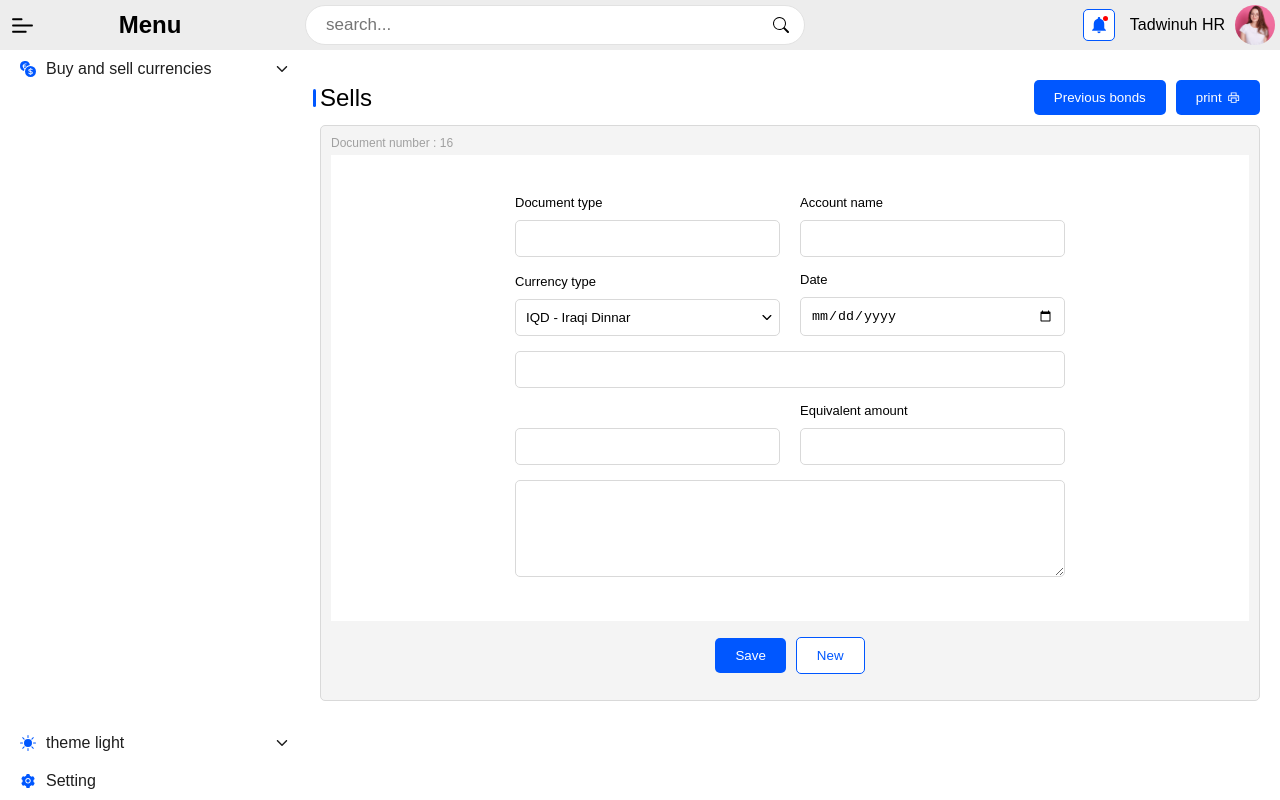
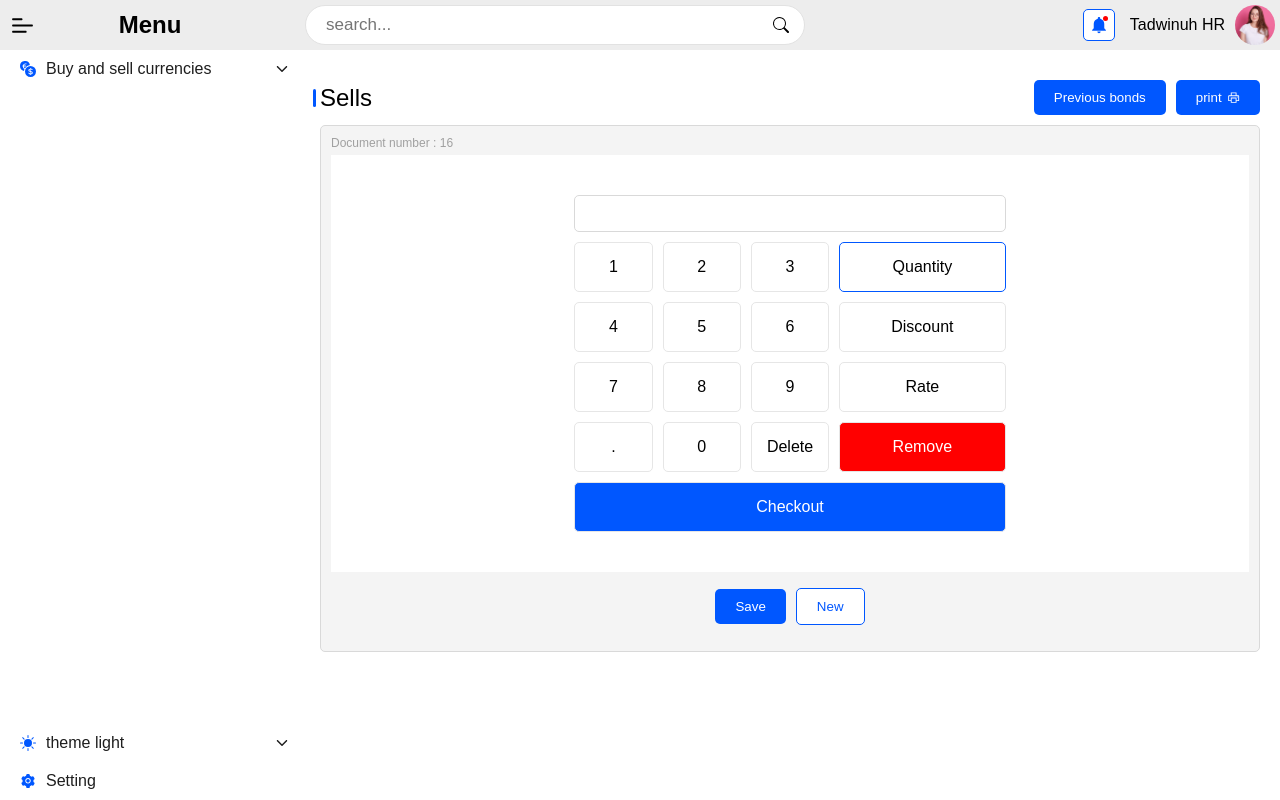
Before and after one commit to AhmedSama/Tadwinuh, a React (Vite) app: page /buy in a window 1280 px wide. Built offline with nearby package versions, Linux system fonts and the light colour scheme; a web font is replaced by a local one.

Commit message:
adding touch screen component

```diff
--- a/src/components/Input.tsx
+++ b/src/components/Input.tsx
@@ -1,5 +1,6 @@
 import React, { useState, useId,ChangeEvent,MouseEvent } from "react";
 import {AiFillEye,AiFillEyeInvisible} from 'react-icons/ai'
+import { formatPhoneNumber, validateNumberAndSplitThemWithCommas } from "../utils/numberFormat";
 type InputProps = {
   labelText?: string | null;
   labelTextAlign?: "start" | "center" | "end",
@@ -9,6 +10,9 @@ type InputProps = {
   onChange?: (text: string) => void;
   textArea? : boolean,
   className?:string,
+  disabled? : boolean,
+  readonly? : boolean,
+  value? : string,
 };
 
 const Input: React.FC<InputProps> = ({
@@ -19,42 +23,19 @@ const Input: React.FC<InputProps> = ({
   onChange,
   textArea = false,
   labelTextAlign="start",
-  className
+  className,
+  disabled = false,
+  readonly = false,
+  value=""
 }: InputProps) => {
-  const [text, setText] = useState<string>("");
+  const [text, setText] = useState<string>(value);
   const [typeState,setTypeState] = useState(type)
   const id = useId();
-  const formatPhoneNumber = (phoneNumber:string) => {
-    // Your formatting logic can go here
-    if (phoneNumber.length <= 3) {
-      return phoneNumber;
-    }
 
-    let countryKey = phoneNumber[0] === '+'  ? '+' : '';
-    countryKey = phoneNumber[0] === '0'  ? '0' : '';
-    const restOfNumber = phoneNumber.slice(countryKey.length);
-
-    let formattedNumber = countryKey;
-    for (let i = 0; i < restOfNumber.length; i += 3) {
-      if(i === 3){
-        formattedNumber += restOfNumber.slice(i, i + 4) + ' ';
-        i+=1
-      }
-      else{
-        formattedNumber += restOfNumber.slice(i, i + 3) + ' ';
-      }
-    }
-
-    return formattedNumber.trim();
-  };
   const handleChange = (e: ChangeEvent<HTMLInputElement>) => {
     const newText = e.target.value;
     if(type === "number"){
-       // A regular expression to remove non-numeric characters
-      const formattedValue = newText.replace(/[^0-9.]/g, '');
-      // Format the numeric value with commas
-      const numberWithCommas = formattedValue.replace(/\B(?=(\d{3})+(?!\d))/g, ',');
-      setText(numberWithCommas)
+      setText(validateNumberAndSplitThemWithCommas(newText))
     }
     else if(type === "phone"){
       // Use a regular expression to remove non-numeric characters and special characters
@@ -96,7 +77,9 @@ const Input: React.FC<InputProps> = ({
         <textarea value={text}
         onChange={handleTextAreaChange}
         style={{ textAlign }}
+        disabled ={disabled}
         placeholder={placeholder}
+        readOnly={readonly}
         id={id}
         className="input-field" name=""
          cols={10} rows={5}></textarea>
@@ -104,9 +87,11 @@ const Input: React.FC<InputProps> = ({
         <div className="flex align-center rel">
           <input
             value={text}
+            disabled ={disabled}
             onChange={handleChange}
             style={{ textAlign }}
             placeholder={placeholder}
+            readOnly={readonly}
             id={id}
             className="input-field"
             type={typeState === "number" || typeState === "phone" ? "text" : typeState}
--- /dev/null
+++ b/src/components/Touch.tsx
@@ -0,0 +1,85 @@
+import {useState} from 'react'
+import { validateNumberAndSplitThemWithCommas } from '../utils/numberFormat'
+const Touch = () => {
+    const [quantity,setQuantity] = useState("")
+    const [discount,setDiscount] = useState("")
+    const [rate,setRate] = useState("")
+    const [quantityOn,setQuantityOn] = useState(true)
+    const [discountOn,setDiscountOn] = useState(false)
+    const [rateOn,setRateOn] = useState(false)
+    function validate(oldVal:string,newVal:string){
+        if(oldVal.length === 1 && oldVal[0] === '0' && newVal !== '.'){
+            return newVal
+        }
+        else{
+            return oldVal + newVal
+        }
+    }
+    function handleBtnClick(val:string){
+        if(quantityOn){
+            setQuantity(validateNumberAndSplitThemWithCommas(quantity+ val))
+        }
+        else if(discountOn){
+            setDiscount(validateNumberAndSplitThemWithCommas(discount+ val))
+        }
+        else if(rateOn){
+            setRate(validateNumberAndSplitThemWithCommas(rate+ val))
+        }
+    }
+    function handleDelete(){
+        if(quantityOn){
+            setQuantity(validateNumberAndSplitThemWithCommas(quantity.slice(0,quantity.length - 1)) )
+        }
+        else if(discountOn){
+            setDiscount(validateNumberAndSplitThemWithCommas(discount.slice(0,discount.length - 1)))
+        }
+        else if(rateOn){
+            setRate(validateNumberAndSplitThemWithCommas(rate.slice(0,rate.length - 1)))
+        }
+    }
+    function handleRemove(){
+        if(quantityOn){
+            setQuantity("")
+        }
+        else if(discountOn){
+            setDiscount("")
+        }
+        else if(rateOn){
+            setRate("")
+        }
+    }
+  return (
+    <div>
+        {
+           quantityOn && <input readOnly value={quantity} className="input-field"/>
+        }
+        {
+           discountOn && <input readOnly value={discount} className="input-field"/>
+        }
+        {
+           rateOn && <input readOnly value={rate} className="input-field"/>
+        }
+        <div className="grid mt">
+            <div className="grid-item prevent-select" onPointerDown={()=>handleBtnClick('1')}>1</div>
+            <div className="grid-item prevent-select" onPointerDown={()=>handleBtnClick('2')}>2</div>
+            <div className="grid-item prevent-select" onPointerDown={()=>handleBtnClick('3')}>3</div>
+            <div className={`grid-item prevent-select c2 ${quantityOn && "active"} `} onPointerDown={()=>{setQuantityOn(true);setDiscountOn(false);setRateOn(false)}}>Quantity</div>
+            <div className="grid-item prevent-select" onPointerDown={()=>handleBtnClick('4')}>4</div>
+            <div className="grid-item prevent-select" onPointerDown={()=>handleBtnClick('5')}>5</div>
+            <div className="grid-item prevent-select" onPointerDown={()=>handleBtnClick('6')}>6</div>
+            <div className={`grid-item prevent-select c2 ${discountOn && "active"} `} onPointerDown={()=>{setDiscountOn(true);setRateOn(false);setQuantityOn(false)}}>Discount</div>
+            <div className="grid-item prevent-select" onPointerDown={()=>handleBtnClick('7')}>7</div>
+            <div className="grid-item prevent-select" onPointerDown={()=>handleBtnClick('8')}>8</div>
+            <div className="grid-item prevent-select" onPointerDown={()=>handleBtnClick('9')}>9</div>
+            <div className={`grid-item prevent-select c2 ${rateOn && "active"} `} onPointerDown={()=>{setRateOn(true);setQuantityOn(false);setDiscountOn(false)}}>Rate</div>
+            <div className="grid-item prevent-select" onPointerDown={()=>handleBtnClick('.')}>.</div>
+            <div className="grid-item prevent-select" onPointerDown={()=>handleBtnClick('0')}>0</div>
+            <div onPointerDown={handleDelete} className="grid-item prevent-select">Delete</div>
+            <div onPointerDown={handleRemove} className="grid-item prevent-select c2 danger">Remove</div>
+            <div className="grid-item prevent-select span-all primary">Checkout</div>
+        </div>
+    </div>
+  )
+}
+
+export default Touch
--- a/src/pages/Sells.tsx
+++ b/src/pages/Sells.tsx
@@ -1,5 +1,6 @@
 import Input from "../components/Input"
 import SelectOption from "../components/SelectOption"
+import Touch from "../components/Touch";
 const currencyOptions = [
   'IQD - Iraqi Dinnar',
   'USD - United States Dollar',
@@ -19,7 +20,7 @@ const Sells = () => {
     <div>
       <p className="doc-title">Document number : 16</p>
       <div className="sells-main-container center">
-          <form>
+          {/* <form>
             <div className="divided-section">
               <Input labelText={"Document type"} type="text"  />
               <Input labelText={"Account name"} type="text"  />
@@ -34,7 +35,8 @@ const Sells = () => {
               <Input labelText={"Equivalent amount"} type="text"  />
             </div>
             <Input textArea textAlign="center"/>
-          </form>
+          </form> */}
+          <Touch />
       </div>
     </div>
   )
--- /dev/null
+++ b/src/style/grid.scss
@@ -0,0 +1,36 @@
+$cols : 5;
+.grid{
+    display: grid;
+    grid-template-columns: repeat($cols, 1fr);
+    gap: 10px;
+    .grid-item{
+        padding: 15px;
+        background-color: white;
+        text-align: center;
+        border-radius: 5px;
+        border: 1px solid #e6e6e6;
+        cursor: pointer;
+        &.active{
+            border-color: $blue;
+        }
+        &.c2{
+            grid-column: span 2;
+        }
+        &.danger{
+            background-color: red;
+            color: white;
+        }
+        &.primary{
+            background-color: $blue;
+            color: white;
+        }
+        &.span-all{
+            grid-column: span $cols;
+        }
+    }
+}
+.output{
+    background-color: #e6e6e6;
+    padding: 10px;
+    font-size: 20px;
+}
--- a/src/style/mainStyle.scss
+++ b/src/style/mainStyle.scss
@@ -9,6 +9,7 @@
 @import "SellCurrencyFastEntry";
 @import "TransactionCurrencies";
 @import "SplitedTable";
+@import "grid";
 
 // @tailwind base;
 // @tailwind components;
@@ -247,6 +248,11 @@ textarea {
 .cp{
     cursor: pointer;
 }
+.prevent-select {
+    -webkit-user-select: none; /* Safari */
+    -ms-user-select: none; /* IE 10 and IE 11 */
+    user-select: none; /* Standard syntax */
+  }
 /* width */
 ::-webkit-scrollbar {
     width: 2px;
--- /dev/null
+++ b/src/utils/numberFormat.tsx
@@ -0,0 +1,30 @@
+export const formatPhoneNumber = (phoneNumber:string) => {
+    // Your formatting logic can go here
+    if (phoneNumber.length <= 3) {
+      return phoneNumber;
+    }
+
+    let countryKey = phoneNumber[0] === '+'  ? '+' : '';
+    countryKey = phoneNumber[0] === '0'  ? '0' : '';
+    const restOfNumber = phoneNumber.slice(countryKey.length);
+
+    let formattedNumber = countryKey;
+    for (let i = 0; i < restOfNumber.length; i += 3) {
+      if(i === 3){
+        formattedNumber += restOfNumber.slice(i, i + 4) + ' ';
+        i+=1
+      }
+      else{
+        formattedNumber += restOfNumber.slice(i, i + 3) + ' ';
+      }
+    }
+
+    return formattedNumber.trim();
+}
+export const validateNumberAndSplitThemWithCommas = (val:string) => {
+     // A regular expression to remove non-numeric characters
+     const formattedValue = val.replace(/[^0-9.]/g, '');
+     // Format the numeric value with commas
+     const numberWithCommas = formattedValue.replace(/\B(?=(\d{3})+(?!\d))/g, ',');
+     return numberWithCommas
+}
```
